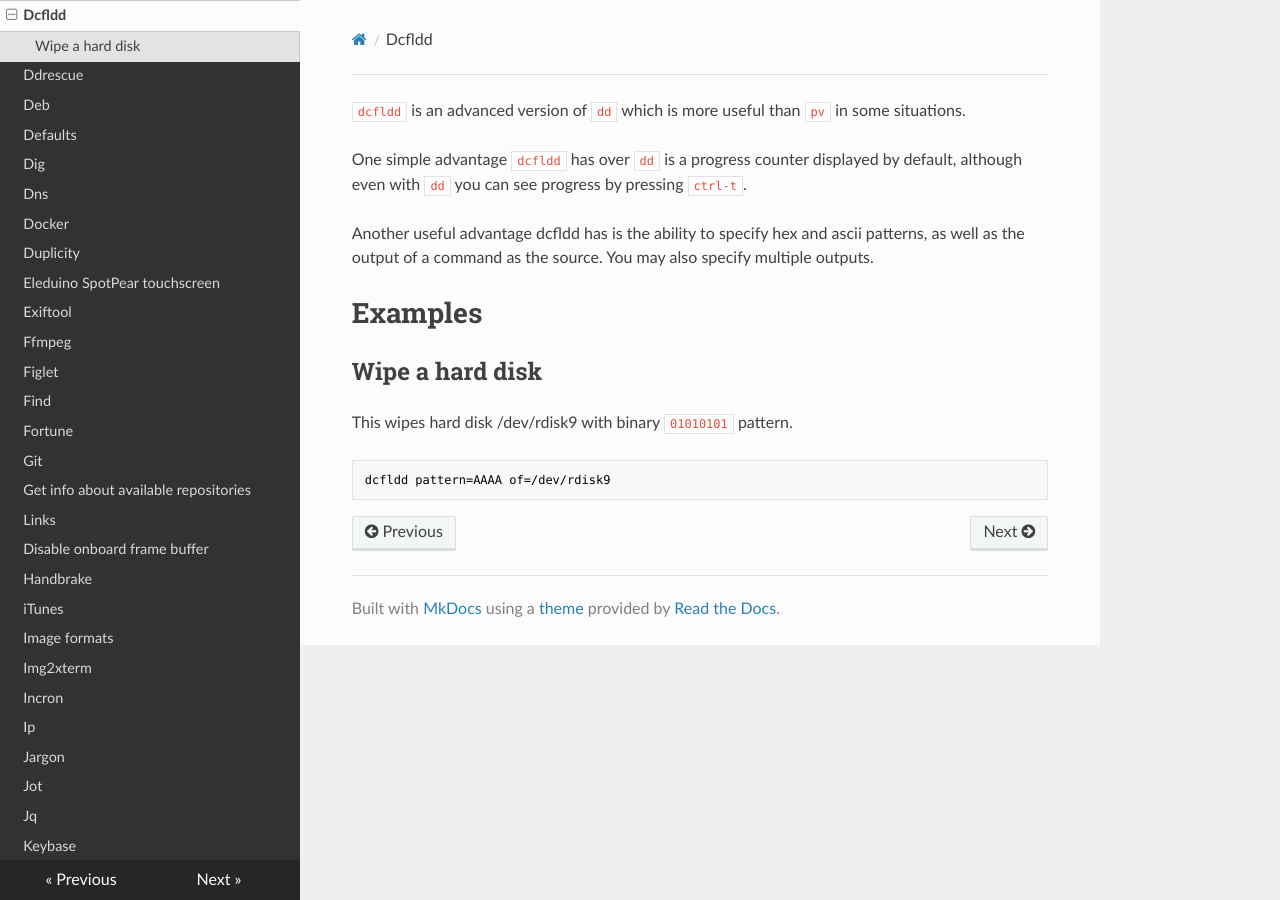
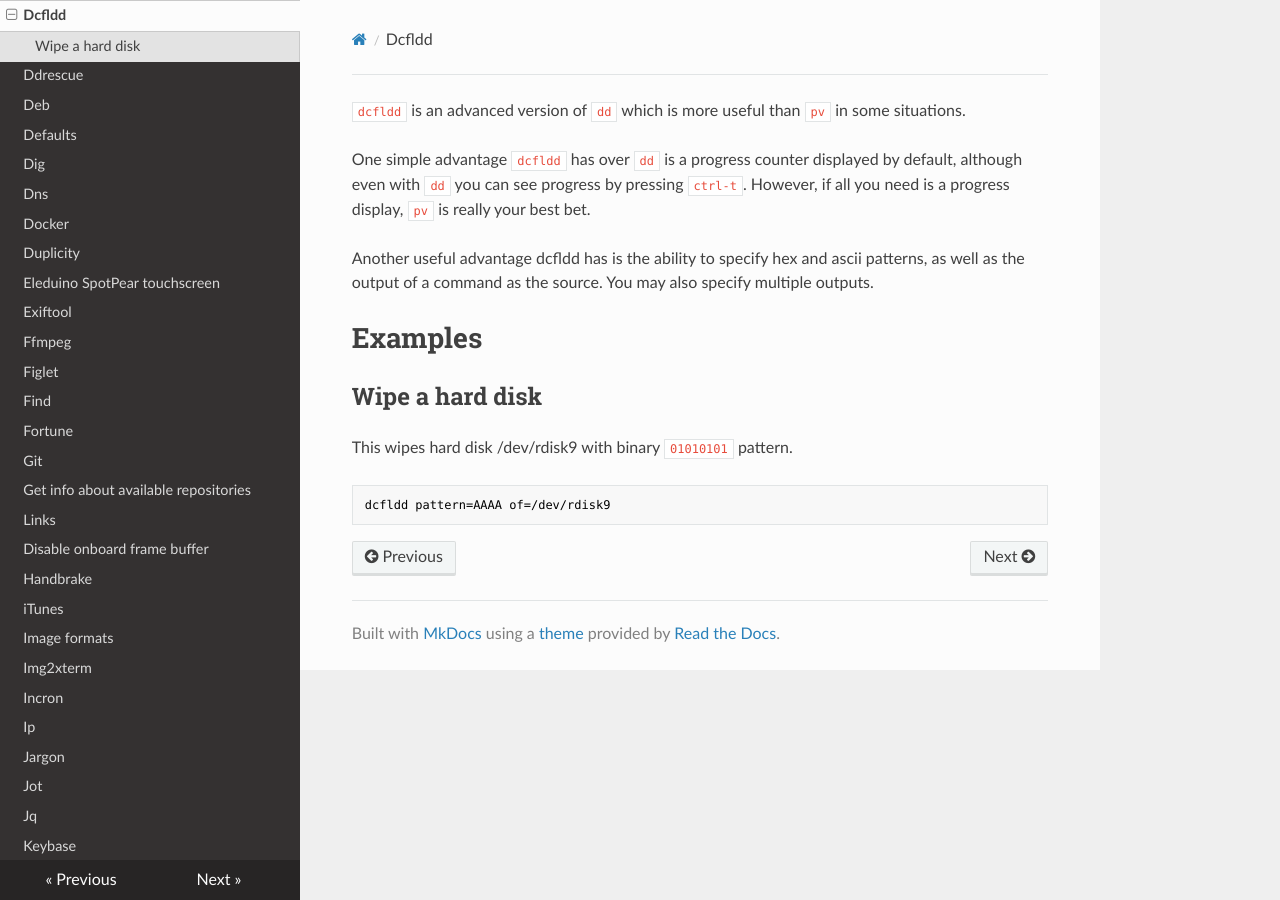
Before and after one commit to lando-cal/tech-notes, an MkDocs documentation site: the page built from docs/dcfldd.md, in a window 1280 px wide. Built offline with MkDocs 1.6.1, drawn with Linux system fonts in a browser that asks for light colours; nearby versions of some CDN libraries.

Commit message:
Little tidbits

```diff
--- a/docs/dcfldd.md
+++ b/docs/dcfldd.md
@@ -1,6 +1,6 @@
 `dcfldd` is an advanced version of `dd` which is more useful than `pv` in some situations.
 
-One simple advantage `dcfldd` has over `dd` is a progress counter displayed by default, although even with `dd` you can see progress by pressing `ctrl-t`.
+One simple advantage `dcfldd` has over `dd` is a progress counter displayed by default, although even with `dd` you can see progress by pressing `ctrl-t`. However, if all you need is a progress display, `pv` is really your best bet.
 
 Another useful advantage dcfldd has is the ability to specify hex and ascii patterns, as well as the output of a command as the source. You may also specify multiple outputs.
 
```
Also changed, not shown: docs/pv.md (+2 -0 lines).
